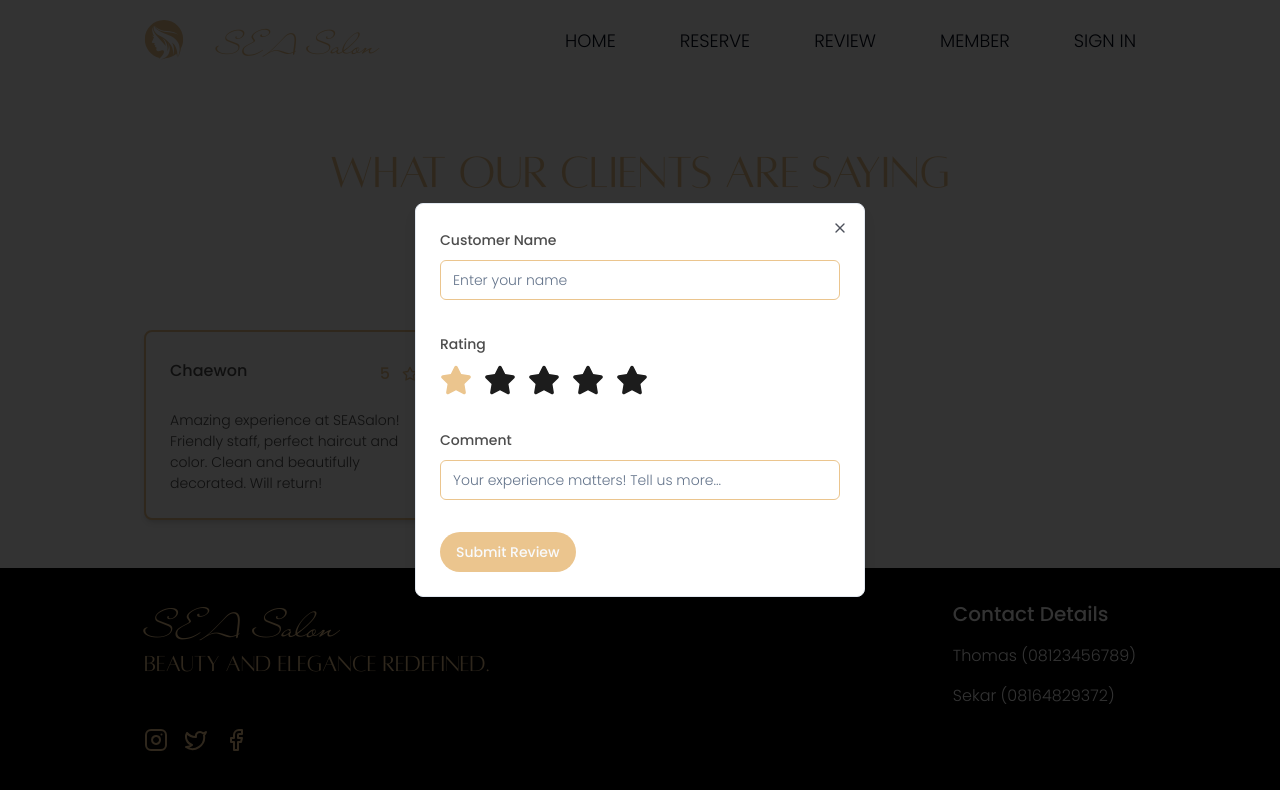
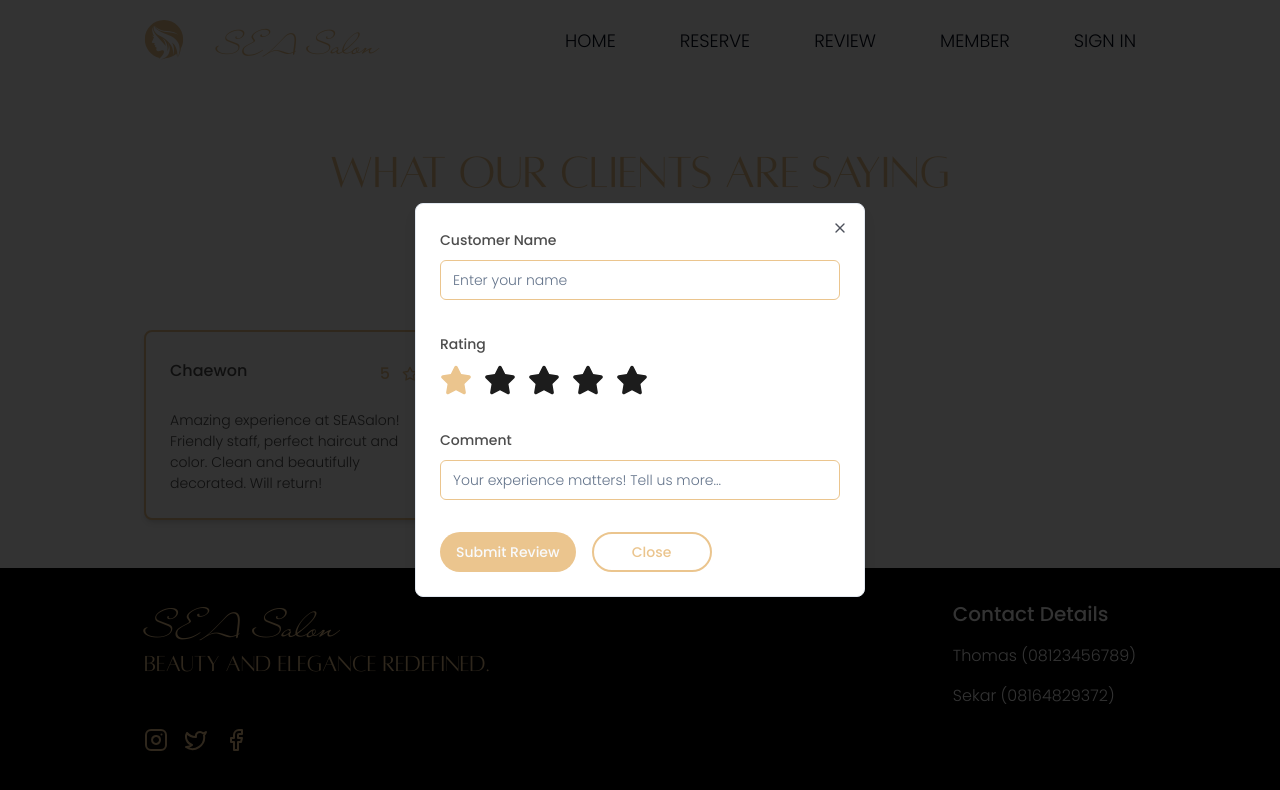
Before and after one commit to AtqiyaHaydar/SEASalon, a Next.js app: page /review in a window 1280 px wide. Both pictures are taken after a click on the button "Add a Review". Shown: the top 790 px of the page. Built offline with nearby package versions, Linux system fonts and the light colour scheme.

Commit message:
feat: add close button on review

```diff
--- a/app/review/page.tsx
+++ b/app/review/page.tsx
@@ -120,11 +120,16 @@
                       </FormItem>
                     )}
                   />
-                  <DialogClose asChild>
+                  <div className='flex flex-col md:flex-row gap-4'>
                     <Button type="submit" className='bg-gold rounded-full hover:bg-orange-300'>
                         Submit Review
                     </Button>
-                  </DialogClose>
+                    <DialogClose asChild>
+                      <Button className='bg-white border-gold rounded-full border-2 hover:bg-white min-w-[120px] text-gold'>
+                        Close
+                      </Button>
+                    </DialogClose>
+                  </div>
                 </form>
               </Form>
             </DialogContent>
```
